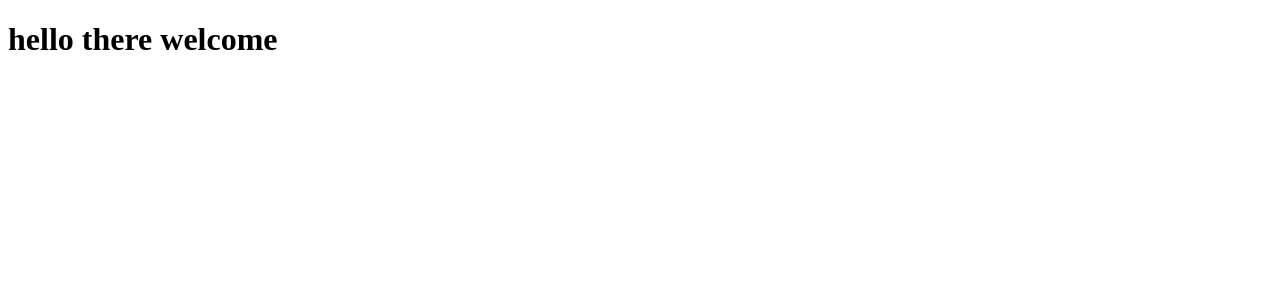
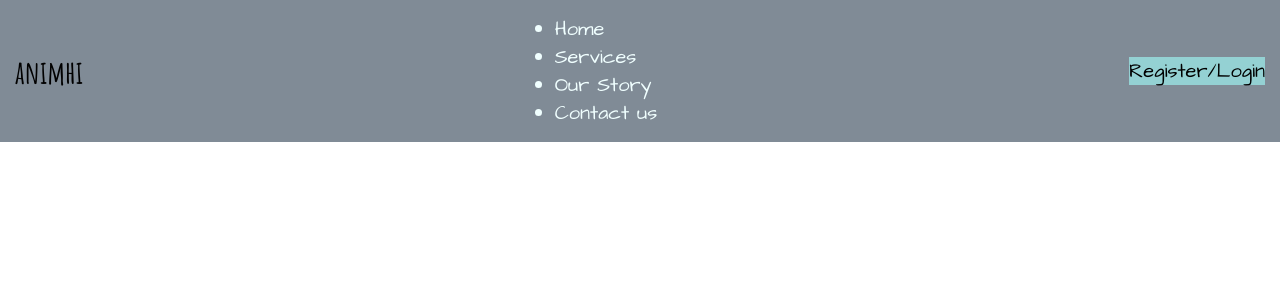
Before and after one commit to NeilJoseph019/DjangoProject, a Django app: template animhi/animalCare/templates/animalCare/index.html in a window 1280 px wide. Shown: the top 300 px of the page. Run offline with Django 3.2, Linux system fonts and the light colour scheme; the template is opened without the code that fills it, so the values that code supplies are empty.

Commit message:
navigation bar for non-user set

```diff
--- /dev/null
+++ b/animhi/animalCare/static/animalCare/style.css
@@ -0,0 +1,35 @@
+*{
+    margin: 0;
+    padding: 0;
+    box-sizing: border-box;
+
+}
+
+.logo{
+    font-family: 'Amatic SC', cursive;
+}
+
+li,a{
+    font-family: 'Architects Daughter', cursive;
+    text-decoration: none;
+    font-weight: 500;
+    font-size: 20px;
+    color: azure;
+}
+
+button{
+        font-family: 'Architects Daughter', cursive;
+        border: none;
+        font-weight: 500;
+        font-size: 20px;
+        background-color:rgb(148, 209, 211);
+}
+
+header{
+    display: flex;
+    justify-content: space-between;
+    align-items: center;
+    padding: 15px 15px;
+
+    background: #808B96;
+}
--- /dev/null
+++ b/animhi/animalCare/templates/animalCare/base.html
@@ -0,0 +1,78 @@
+{% load static %}
+<!DOCTYPE html>
+<html>
+    <head>
+        <meta charset="utf-8">
+        <meta http-equiv="X-UA-Compatible" content="IE=edge">
+        <title></title>
+        <meta name="description" content="">
+        <meta name="viewport" content="width=device-width, initial-scale=1">
+        <link rel="preconnect" href="https://fonts.gstatic.com">
+
+        <link href="https://fonts.googleapis.com/css2?family=Amatic+SC:wght@700&display=swap" rel="stylesheet">
+        <link rel="preconnect" href="https://fonts.gstatic.com">
+        <link href="https://fonts.googleapis.com/css2?family=Architects+Daughter&display=swap" rel="stylesheet">
+
+        <link rel="stylesheet" type="text/css" href="{% static 'animalCare/style.css' %}">
+
+
+        {% if title %}
+
+            <title> animhi - {{ title }} </title>
+
+        {% else %}
+
+            <title> animhi - Welcome </title>
+
+        {% endif %}
+
+    </head>
+    <body>
+
+        <!--Navigation if user -->
+
+
+
+        <!--Navigation if not user -->
+
+        <header>
+
+            <h1 class="logo"> animhi </h1>
+
+            <div class="header_nav">
+
+                <ul class="nav_links">
+
+                    <li>
+                        <a href="#"> Home </a>
+                    </li>
+
+                    <li>
+                        <a href="#"> Services </a>
+                    </li>
+
+                    <li>
+                        <a href="#"> Our Story </a>
+                    </li>
+
+                    <li>
+                        <a href="#"> Contact us </a>
+                    </li>
+
+                </ul>
+
+            </div>
+
+            <a href="#"> <button> Register/Login </button> </a>
+
+        </header>
+
+
+        {% block Content %}
+
+
+        {% endblock Content %}
+
+        <script src="#" async defer></script>
+    </body>
+</html>
--- a/animhi/animalCare/templates/animalCare/index.html
+++ b/animhi/animalCare/templates/animalCare/index.html
@@ -1,17 +1,6 @@
-<!DOCTYPE html>
-<html>
-    <head>
-        <meta charset="utf-8">
-        <meta http-equiv="X-UA-Compatible" content="IE=edge">
-        <title></title>
-        <meta name="description" content="">
-        <meta name="viewport" content="width=device-width, initial-scale=1">
-        <link rel="stylesheet" href="#">
-    </head>
-    <body>
+{% extends 'animalCare/base.html' %}
 
-        <H1> hello there welcome </H1>
+{% block Content %}
 
 
-    </body>
-</html>
+{% endblock Content %}
```
